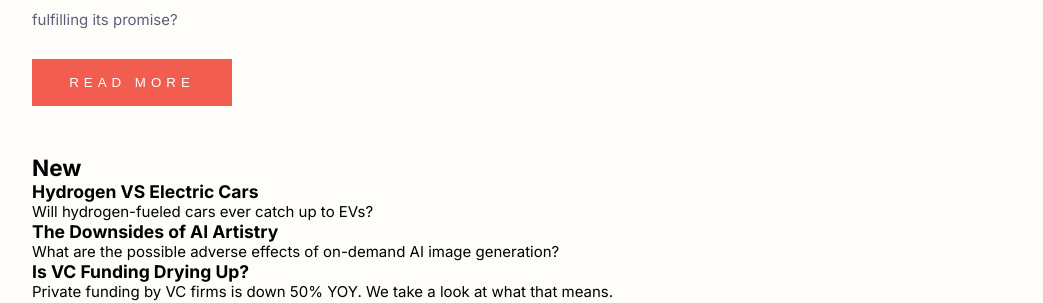
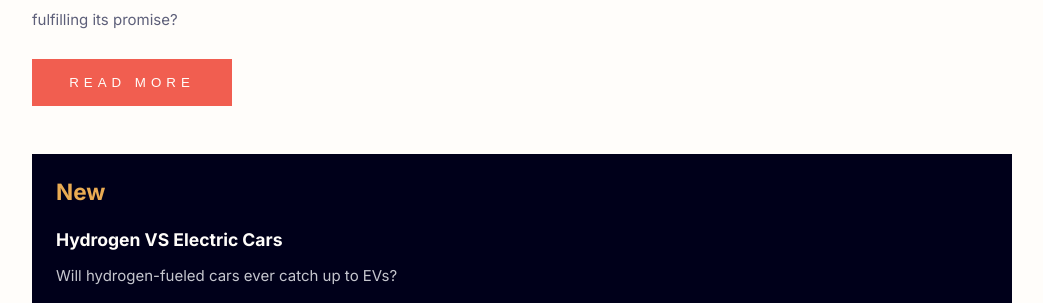
Before and after one commit to aalmuqahwi/frontend-mentor-news-homepage, a website: page index.html in a window 1280 px wide. Shown: the part 656-959 px from the top of the page, without its empty margins (118-1161 px from the left). Drawn offline with Linux system fonts and the light colour scheme; files whose address does not match are found by name.

Commit message:
added new-list section style

```diff
--- a/css/styles.css
+++ b/css/styles.css
@@ -152,6 +152,43 @@ body div.backdrop.show {
   text-transform: uppercase;
   letter-spacing: 5px;
 }
+.container main .new-list {
+  display: flex;
+  gap: 1.5rem;
+  padding: 1.5rem;
+  flex-direction: column;
+  background-color: hsl(240deg, 100%, 5%);
+}
+.container main .new-list h2 {
+  color: hsl(35deg, 77%, 62%);
+}
+.container main .new-list .blogs {
+  display: flex;
+  gap: 2rem;
+  flex-direction: column;
+}
+.container main .new-list .blogs .blog {
+  display: flex;
+  gap: 1rem;
+  flex-direction: column;
+}
+.container main .new-list .blogs .blog h3 {
+  color: hsl(36deg, 100%, 99%);
+}
+.container main .new-list .blogs .blog p {
+  color: hsl(233deg, 8%, 79%);
+}
+.container main .new-list .blogs .blog::after {
+  content: "";
+  background-color: hsl(233deg, 8%, 79%);
+  height: 1px;
+  display: flex;
+  margin-top: 1rem;
+  width: 100%;
+}
+.container main .new-list .blogs .blog:last-child::after {
+  display: none;
+}
 @media screen and (min-width: 1024px) {
   .container {
     margin-left: 150px;
--- a/sass/index.scss
+++ b/sass/index.scss
@@ -182,6 +182,49 @@ body {
         }
       }
     }
+
+    .new-list {
+      display: flex;
+      gap: 1.5rem;
+      padding: 1.5rem;
+      flex-direction: column;
+      background-color: $very-dark-blue;
+
+      h2 {
+        color: $soft-orange;
+      }
+
+      .blogs {
+        display: flex;
+        gap: 2rem;
+        flex-direction: column;
+        .blog {
+          display: flex;
+          gap: 1rem;
+          flex-direction: column;
+          h3 {
+            color: $off-white;
+          }
+
+          p {
+            color: $grayish-blue;
+          }
+
+          &::after {
+            content: "";
+            background-color: $grayish-blue;
+            height: 1px;
+            display: flex;
+            margin-top: 1rem;
+            width: 100%;
+          }
+
+          &:last-child::after {
+            display: none;
+          }
+        }
+      }
+    }
   }
 
   @media screen and (min-width: 1024px) {
```
